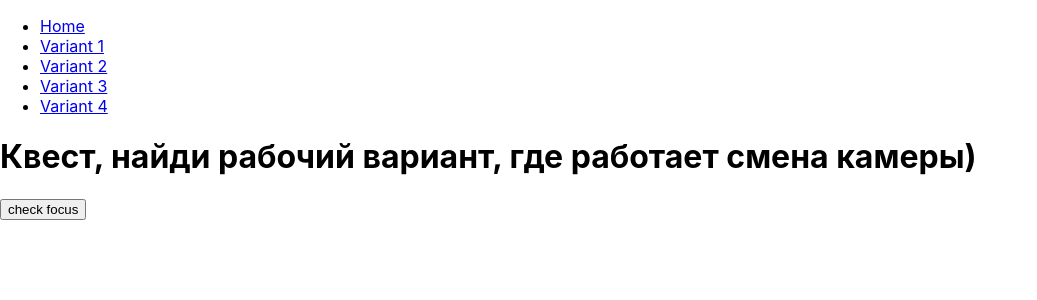
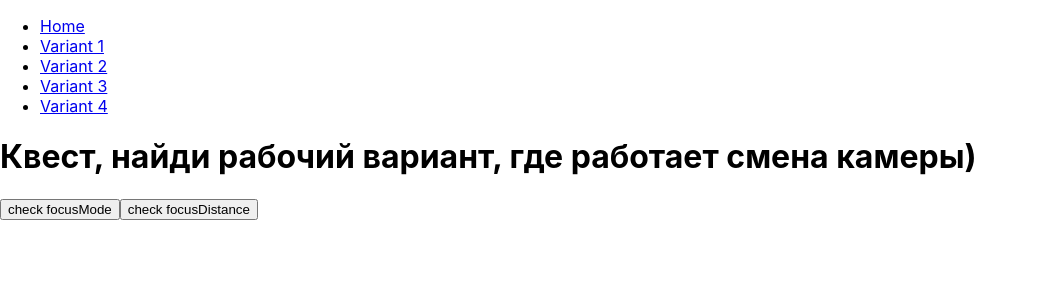
Before and after one commit to tolaysha/videoTest, a React (Create React App) app: page / in a window 1280 px wide. Shown: the top 300 px of the page, without its empty margins (0-1037 px from the left). Built offline with nearby package versions, Linux system fonts and the light colour scheme.

Commit message:
focusDistance

```diff
--- a/src/roating.js
+++ b/src/roating.js
@@ -18,6 +18,14 @@ export default function App() {
         alert('your device supported focusMode')
     } else{
       alert('your device supported focusMode')
+    }
+  }
+  const handleCheckFocusDistance = () =>{
+    let supports = navigator.mediaDevices.getSupportedConstraints();
+    if (supports['focusDistance'] === true) {
+        alert('your device supported focusDistance')
+    } else{
+      alert('your device supported focusDistance')
     }
   }
   return (
@@ -60,7 +68,8 @@ export default function App() {
           </Route>
           <Route path="/">
             <h1>Квест, найди рабочий вариант, где работает смена камеры)</h1>
-            <button onClick={handleCheckFocus}>check focus</button>
+            <button onClick={handleCheckFocus}>check focusMode</button>
+            <button onClick={handleCheckFocusDistance}>check focusDistance</button>
           </Route>
         </Switch>
       </div>
```
